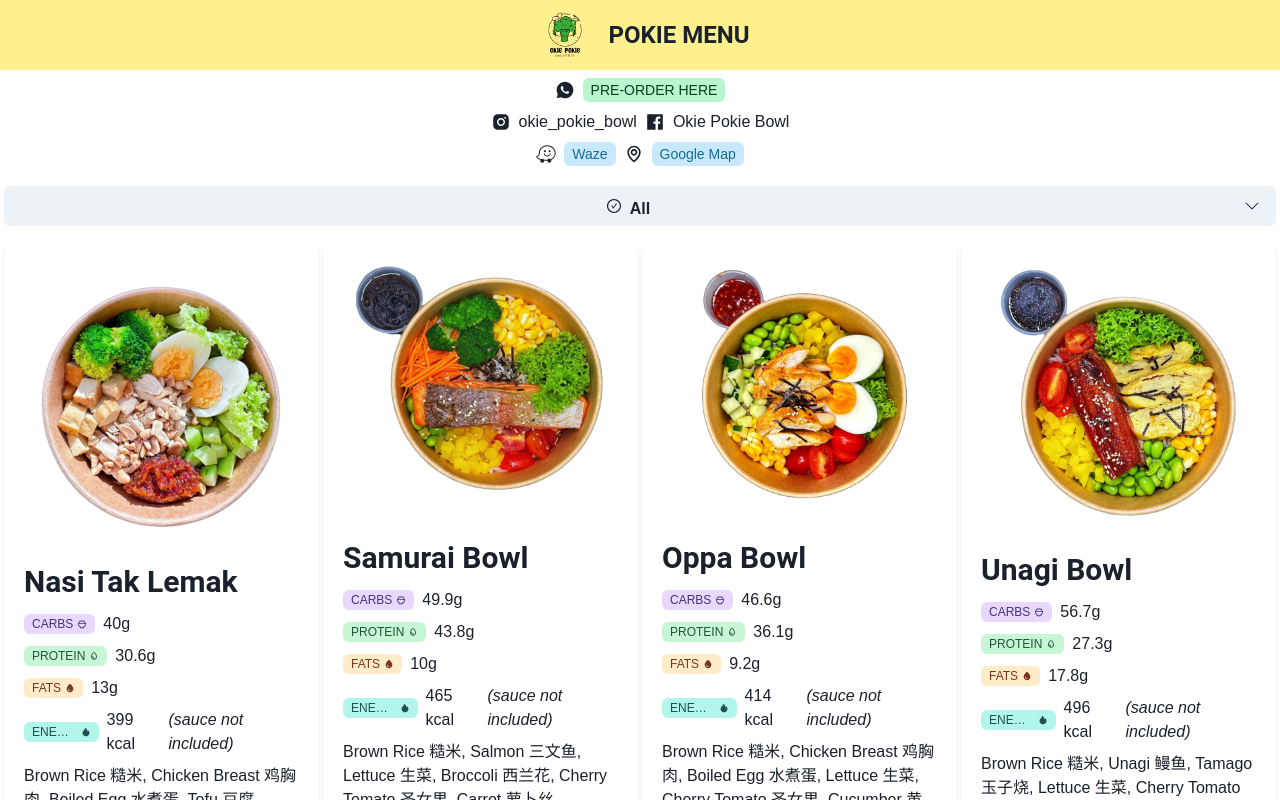
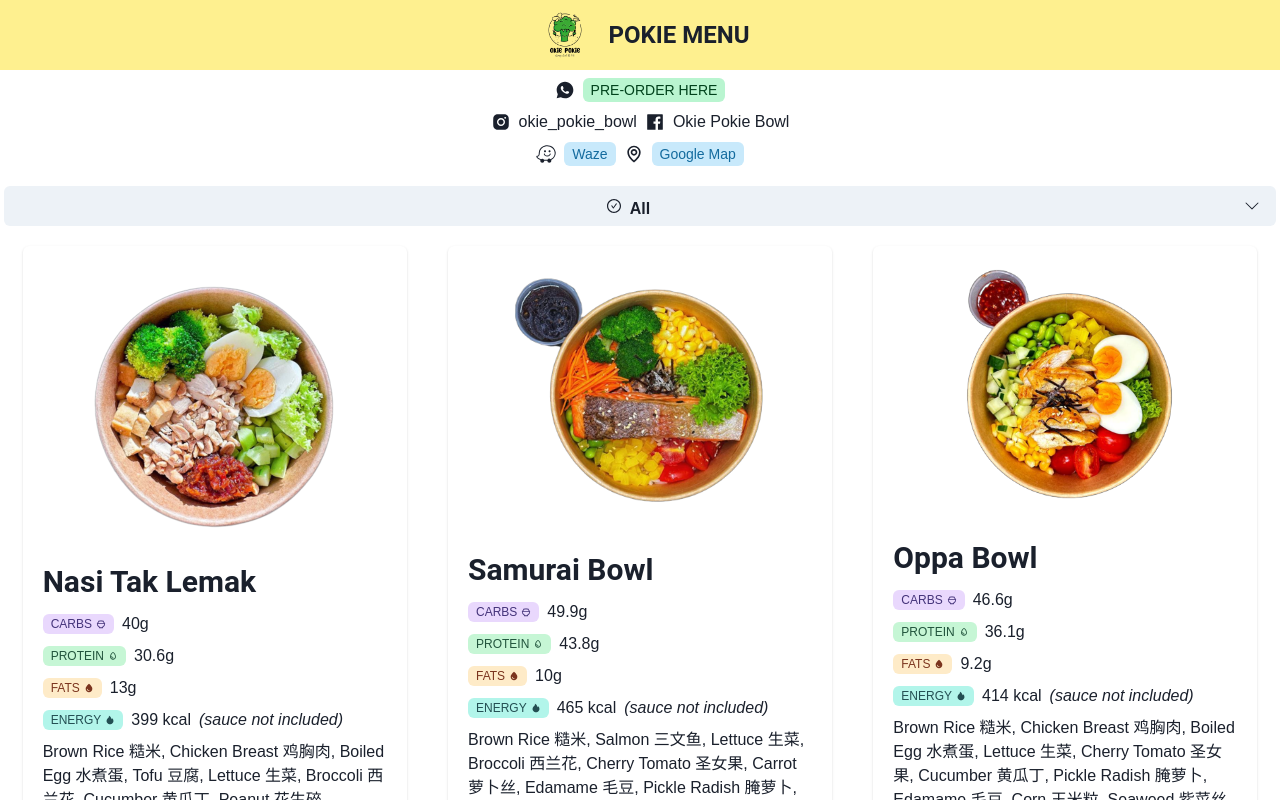
Before and after one commit to qian2z/okie-pokie, a React (Vite) app: page / in a window 1280 px wide. Shown: the top 800 px of the page. Built offline with nearby package versions, Linux system fonts and the light colour scheme.

Commit message:
Update Breakpoints

```diff
--- a/src/theme.ts
+++ b/src/theme.ts
@@ -18,6 +18,12 @@
     gray: "#2E130B",
     pink: "#FF0000",
   },
+  breakpoints: {
+    sm: "1em",
+    md: "50em",
+    lg: "74em",
+    xl: "98em",
+  },
 });
 
 export default theme;
```
